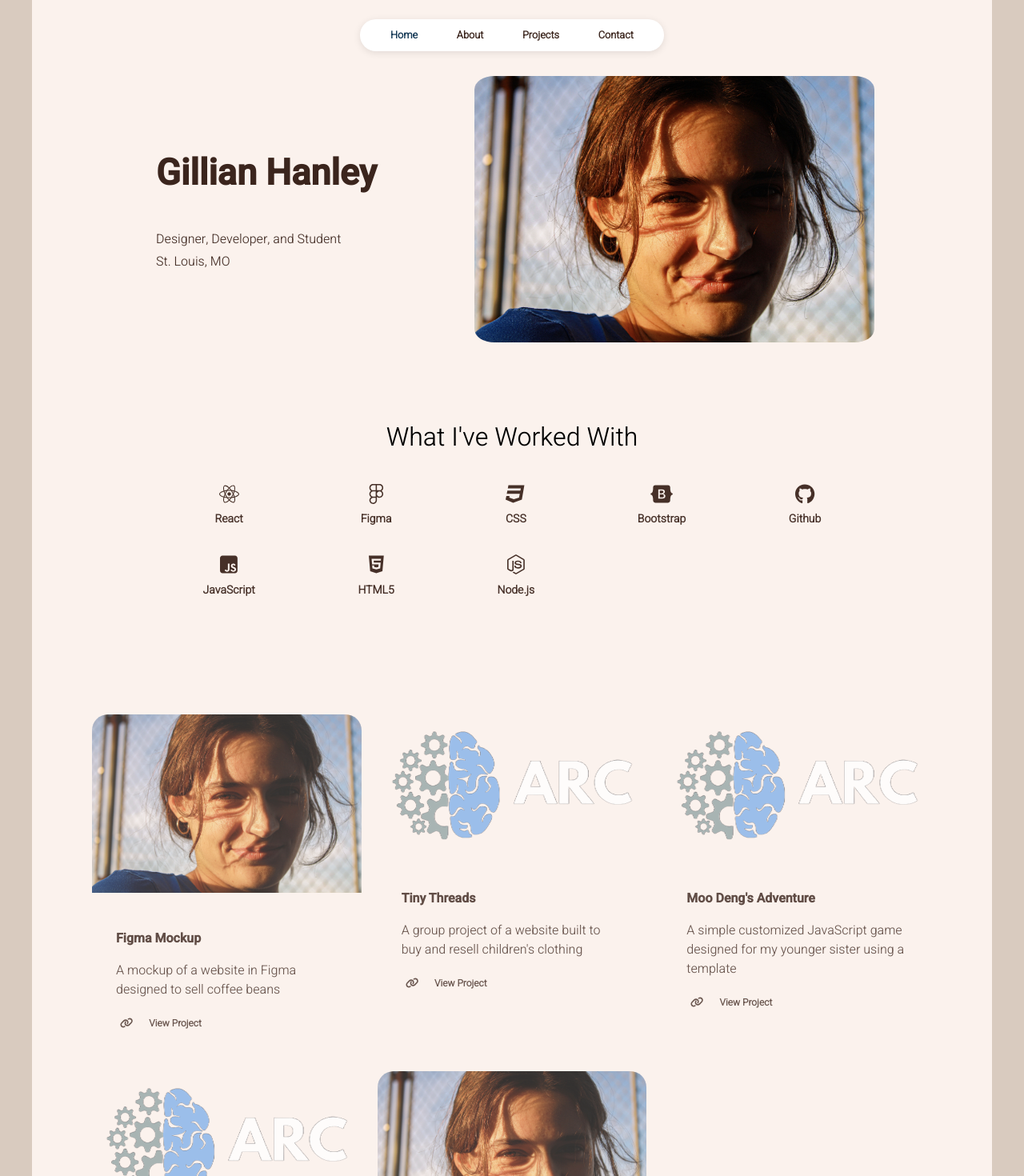
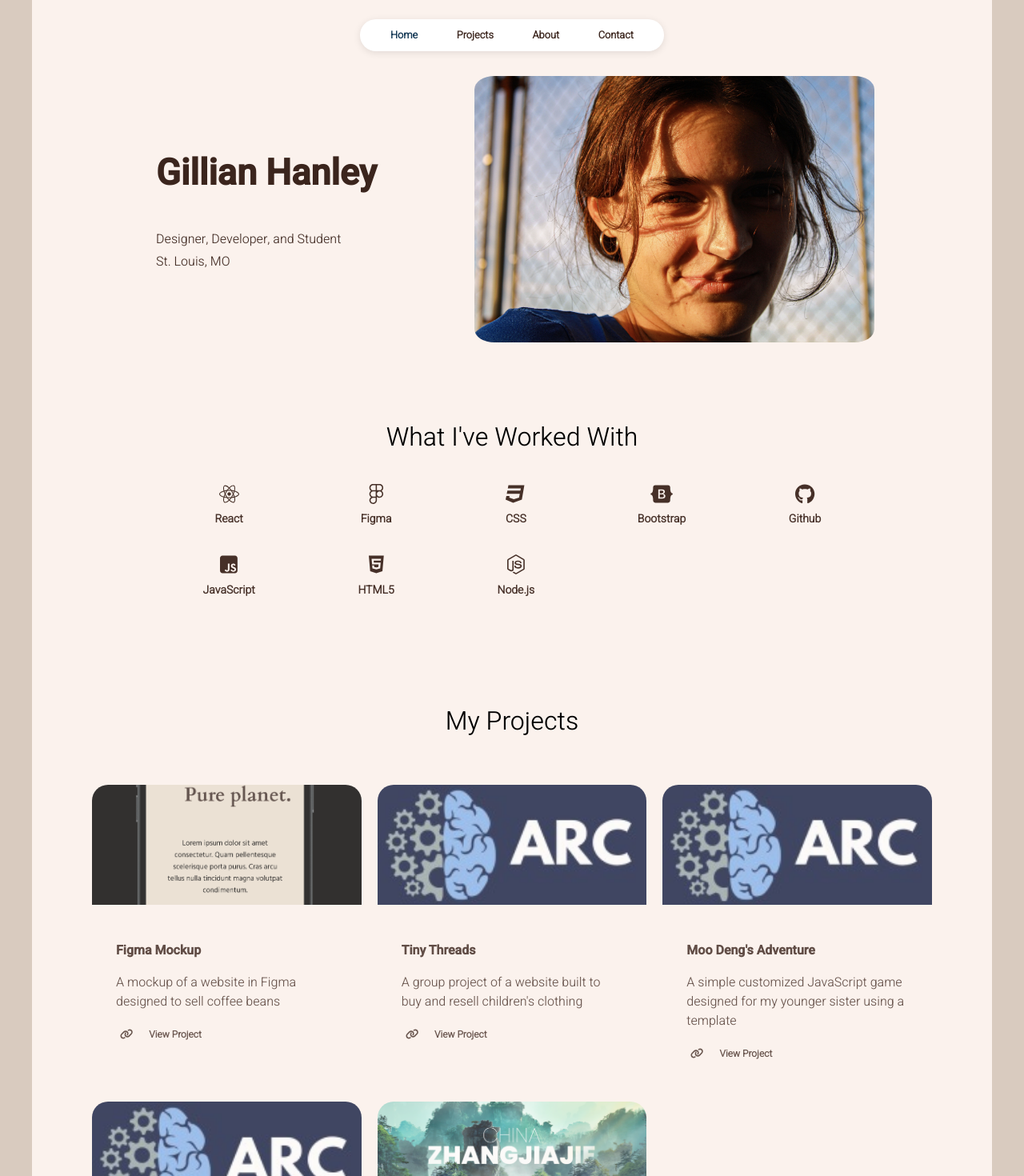
Before and after one commit to ghanley04/Portfolio, a React (Create React App) app: page / in a window 1280 px wide. Shown: the top 1470 px of the page at 80% size. Built offline with nearby package versions, Linux system fonts and the light colour scheme.

Commit message:
navbar and photos

```diff
--- a/src/components/common/navBar.jsx
+++ b/src/components/common/navBar.jsx
@@ -2,6 +2,15 @@ import React from "react";
 import { Link } from "react-router-dom";
 
 import "./styles/navBar.css";
+
+function scrollToSection(sectionId) {
+	const element = document.getElementById(sectionId);
+	if (element) {
+		element.scrollIntoView({
+			behavior: 'smooth'
+		});
+	}
+}
 
 const NavBar = (props) => {
 	const { active } = props;
@@ -19,7 +28,7 @@ const NavBar = (props) => {
 										: "nav-item"
 								}
 							>
-								<Link to="/">Home</Link>
+								<a onClick={() => scrollToSection('home-home')}>Home</a>
 							</li>
 							<li
 								className={
@@ -28,7 +37,7 @@ const NavBar = (props) => {
 										: "nav-item"
 								}
 							>
-								<Link to="/about">About</Link>
+								<a onClick={() => scrollToSection('home-projects')}>Projects</a>
 							</li>
 							<li
 								className={
@@ -37,7 +46,7 @@ const NavBar = (props) => {
 										: "nav-item"
 								}
 							>
-								<Link to="/projects">Projects</Link>
+								<a onClick={() => scrollToSection('home-about')}> About</a>
 						</li>
 						<li
 							className={
@@ -46,13 +55,13 @@ const NavBar = (props) => {
 									: "nav-item"
 							}
 						>
-								<Link to="/contact">Contact</Link>
+							<a onClick={() => scrollToSection('home-contact')}>Contact</a>
 						</li>
 					</ul>
 			</div>
 		</nav>
-			</div>
-		</React.Fragment>
+			</div >
+		</React.Fragment >
 	);
 };
 
--- a/src/components/projects/allProjects.jsx
+++ b/src/components/projects/allProjects.jsx
@@ -8,6 +8,7 @@ import "./styles/allProjects.css";
 
 const AllProjects = () => {
 	return (
+		<><div className='h1 header'>My Projects</div>
 			<div className="all-projects-container">
 				{INFO.projects.map((project, index) => (
 					<div className="all-projects-project" key={index}>
@@ -21,6 +22,7 @@ const AllProjects = () => {
 					</div>
 				))}
 			</div>
+		</>
 	);
 };
 
--- a/src/components/projects/project.jsx
+++ b/src/components/projects/project.jsx
@@ -11,6 +11,7 @@ const Project = (props) => {
 
 	return (
 		<React.Fragment>
+
 			<div className="project">
 				<Link to={link}>
 					<div className="project-image">
--- a/src/components/projects/styles/project.css
+++ b/src/components/projects/styles/project.css
@@ -32,6 +32,8 @@
 
 .project-image img {
 	width: 100%;
+	object-fit: cover;
+	height: 150px;
 	border-top-left-radius: 20px;
 	border-top-right-radius: 20px;
 
--- a/src/data/user.js
+++ b/src/data/user.js
@@ -1,5 +1,3 @@
-import projectImage from './public projects/portrait.png';
-
 const INFO = {
 	main: {
 		title: "Gillian Hanley's Portfolio",
@@ -38,8 +36,8 @@ const INFO = {
 			description: "A mockup of a website in Figma designed to sell coffee beans",
 			logo: "../../public/portrait.png",
 			linkText: "View Project",
-			link: "#",
-			image: process.env.PUBLIC_URL + '/portrait.png',
+			link: "https://www.figma.com/proto/InoCvj0G46xjA0naGEiRpv/Coffee-Econ-V1?page-id=27%3A85&node-id=27-115&node-type=canvas&viewport=785%2C390%2C0.23&t=VZQ4f28ICeD6tHxy-1&scaling=scale-down&content-scaling=fixed&starting-point-node-id=27%3A115",
+			image: process.env.PUBLIC_URL + '/coffee.png',
 		},
 
 		{
@@ -49,7 +47,7 @@ const INFO = {
 			logo: "https://cdn.jsdelivr.net/npm/programming-languages-logos/src/html/html.png",
 			linkText: "View Project",
 			link: "#",
-			image: process.env.PUBLIC_URL + '/logo.png',
+			image: process.env.PUBLIC_URL + '/homepage.jpg',
 		},
 
 		{
@@ -59,7 +57,7 @@ const INFO = {
 			logo: "https://cdn.jsdelivr.net/npm/programming-languages-logos/src/javascript/javascript.png",
 			linkText: "View Project",
 			link: "#",
-			image: process.env.PUBLIC_URL + '/logo.png',
+			image: process.env.PUBLIC_URL + '/homepage.jpg',
 		},
 
 		{
@@ -68,8 +66,8 @@ const INFO = {
 				"An update to the company Translunar's website using React",
 			logo: "https://cdn.jsdelivr.net/npm/programming-languages-logos/src/javascript/javascript.png",
 			linkText: "View Project",
-			link: "#",
-			image: process.env.PUBLIC_URL + '/logo.png',
+			link: "https://www.figma.com/proto/XDHQegrglzH5sFqO8dKXkN/Translunar-Website-V1?page-id=0%3A1&node-id=1-3&node-type=canvas&viewport=135%2C366%2C0.1&t=B9wluxMb7xJn4dgB-1&scaling=scale-down&content-scaling=fixed&starting-point-node-id=1%3A3",
+			image: process.env.PUBLIC_URL + '/homepage.jpg',
 		},
 
 		{
@@ -79,7 +77,7 @@ const INFO = {
 			logo: "https://cdn.jsdelivr.net/npm/programming-languages-logos/src/javascript/javascript.png",
 			linkText: "View Project",
 			link: "#",
-			image: process.env.PUBLIC_URL + '/portrait.png',
+			image: process.env.PUBLIC_URL + '/parallax.png',
 		},
 	],
 };
--- a/src/pages/homepage.jsx
+++ b/src/pages/homepage.jsx
@@ -34,6 +34,8 @@ import "./styles/homepage.css";
 // const ContactRef = useRef(null);
 // const ProjectRef = useRef(null);
 // const ExperienceRef = useRef(null);
+
+
 
 const Homepage = () => {
 	const [stayLogo, setStayLogo] = useState(false);
@@ -100,7 +102,7 @@ const Homepage = () => {
 						</div> */}
 					</div>
 
-					<div className="homepage-container">
+					<div className="homepage-container" id="home-home">
 						<div className="homepage-first-area">
 							<div className="homepage-first-area-left-side mx-2">
 								<div className="title homepage-title">
@@ -179,19 +181,19 @@ const Homepage = () => {
 							</a>
 						</div> */}
 
-						<div className="container homepage-experience">
+						<div className="container homepage-experience" id="home-experience">
 							<Experience />
 						</div>
 
-						<div className="container homepage-projects">
+						<div className="container homepage-projects" id="home-projects">
 							<AllProjects />
 						</div>
 
-						<div className="container homepage-aboutme">
+						<div className="container homepage-aboutme" id="home-about">
 							<AboutMe/>
 						</div>
 
-						<div className="container homepage-contact">
+						<div className="container homepage-contact" id="home-contact">
 							<Contact/>
 						</div>
 
```
Also changed, not shown: public/coffee.png (added), public/parallax.png (added). Lines whose indentation alone changed are shown as unchanged.
